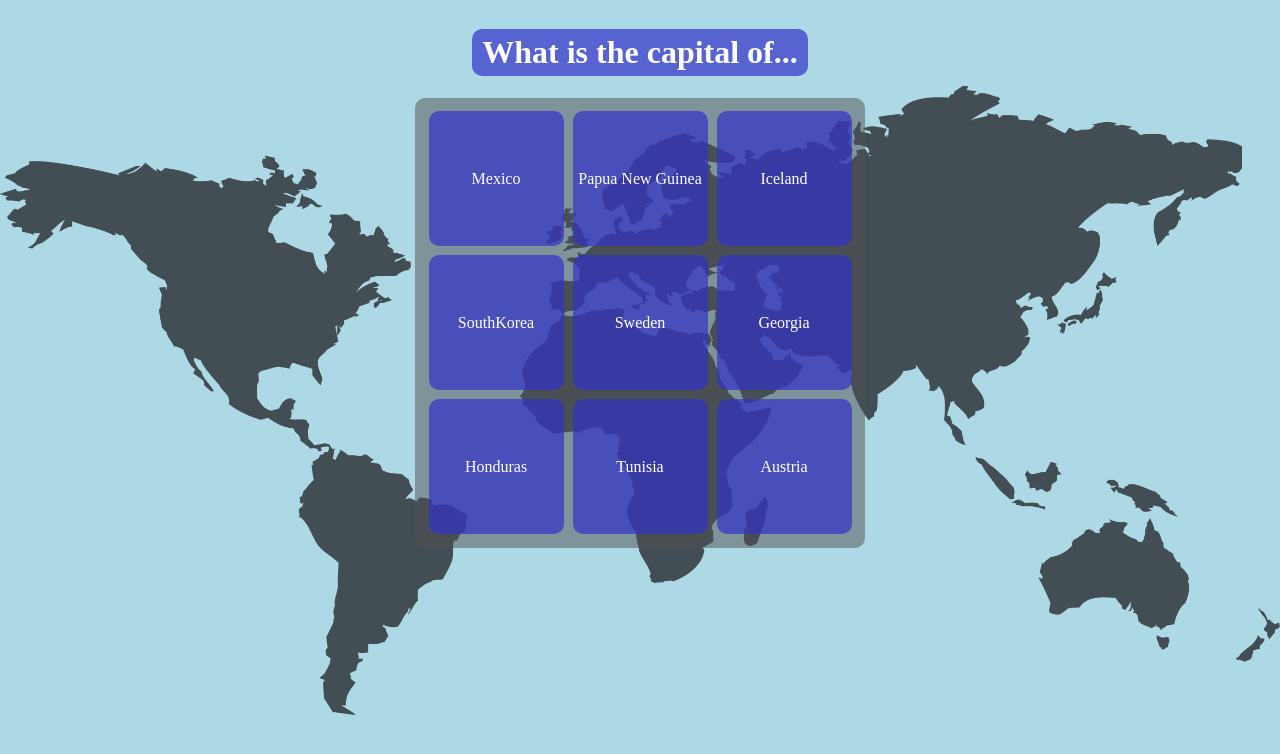
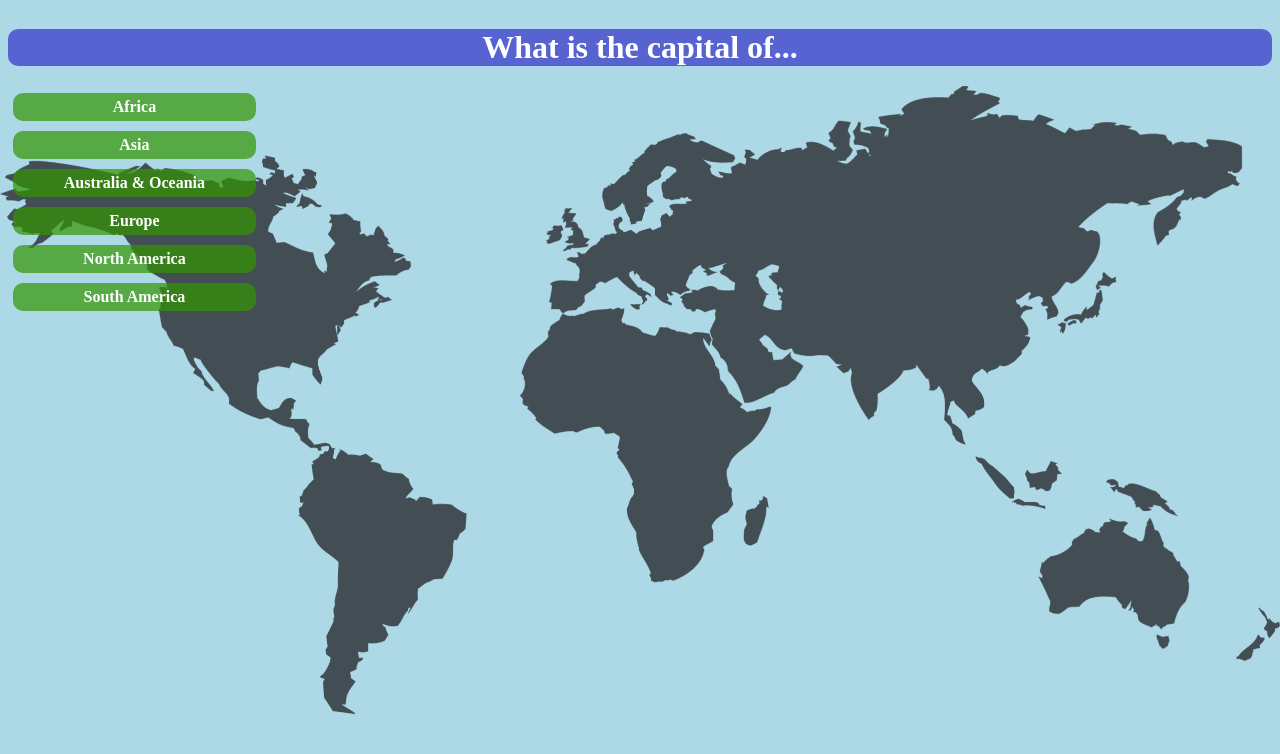
Before and after one commit to krzzalew/Flashcards, a plain HTML site: page index.html in a window 1280 px wide. Drawn offline with Linux system fonts and the light colour scheme; a web font is replaced by a local one.

Commit message:
Second release. Added buttons with continent names allowing random generating of countries/capital pairs. Added background effects and RWD.

```diff
--- /dev/null
+++ b/flashScript.js
@@ -0,0 +1,183 @@
+// Creating arrays of countries and corresponding capitals for all continents. The arrays are required to have the same order
+// and length of at least 9 elements.
+const euCountries = ("Albania,Andorra,Armenia,Austria,Azerbaijan,Belarus,Belgium,Bosnia and Herzegovina,Bulgaria,Croatia,Cyprus," +
+    "Czech Republic,Denmark,Estonia,Finland,France,Georgia,Germany,Greece,Hungary,Iceland,Ireland,Italy,Latvia,Liechtenstein," +
+    "Lithuania,Luxembourg,Macedonia,Malta,Moldova,Monaco,Montenegro,Netherlands,Norway,Poland,Portugal,Romania,San Marino,Serbia," +
+    "Slovakia,Slovenia,Spain,Sweden,Switzerland,Ukraine,United Kingdom,Vatican City").split(",");
+
+const euCapitals = ("Tirana,Andorra la Vella,Yerevan,Vienna,Baku,Minsk,Brussels,Sarajevo,Sofia,Zagreb,Nicosia,Prague,Copenhagen," +
+    "Tallinn,Helsinki,Paris,Tbilisi,Berlin,Athens,Budapest,Reykjavik,Dublin,Rome,Riga,Vaduz,Vilnius,Luxembourg City,Skopje," +
+    "Valletta,Chisinau,Monaco,Podgorica,Amsterdam,Oslo,Warsaw,Lisbon,Bucharest,San Marino,Belgrade,Bratislava,Ljubljana,Madrid," +
+    "Stockholm,Bern,Kiev,London,Vatican City").split(",");
+
+const asCountries =("Afghanistan,Bahrain,Bangladesh,Bhutan,Brunei,Myanmar (Burma),Cambodia,China,East Timor,India,Indonesia,Iran," +
+    "Iraq,Israel,Japan,Jordan,Kazakhstan,North Korea,South Korea,Kuwait,Kyrgyzstan,Laos,Lebanon,Malaysia,Maldives,Mongolia,Nepal," +
+    "Oman,Pakistan,Philippines,Qatar,Russian Federation (Russia),Saudi Arabia,Singapore,Sri Lanka,Syria,Tajikistan,Thailand," +
+    "Turkey,Turkmenistan,United Arab Emirates,Uzbekistan,Vietnam,Yemen").split(",");
+
+const asCapitals =("Kabul,Manama,Dhaka,Thimpu,Bandar Seri Begawan,Nay Pyi Taw,Phnom Penh,Beijing,Dili,New Delhi,Jakarta,Tehran," +
+    "Baghdad,Jerusalem,Tokyo,Amman,Astana,Pyongyang,Seoul,Kuwait City,Bishkek,Vientiane,Beirut,Kuala Lumpur,Male (Maale)," +
+    "Ulaanbaatar,Kathmandu,Muscat,Islamabad,Manila,Doha,Moscow,Riyadh,Singapore,Colombo,Damascus,Dushanbe,Bangkok,Ankara,Ashgabat," +
+    "Abu Dhabi,Tashkent,Hanoi,Sanaa").split(",");
+
+const afCountries =("Algeria,Angola,Botswana,Burundi,Cameroon,Cape Verde,Central African Republic,Chad,Congo," +
+    "Democratic Republic of Congo,Egypt,Equatorial Guinea,Ethiopia,Gambia,Ghana,Guinea,Guinea-Bissau,Ivory Coast,Kenya,Libya," +
+    "Madagascar,Mali,Mauritius,Morocco,Mozambique,Namibia,Niger,Nigeria,Rwanda,Seychelles,Sierra Leone,Somalia,South Africa," +
+    "South Sudan,Sudan,Tanzania,Tunisia,Uganda,Zambia,Zimbabwe").split(",");
+
+const afCapitals =("Algiers,Luanda,Gaborone,Bujumbura,Yaounde,Praia,Bangui,N'Djamena,Brazzaville,Kinshasa,Cairo,Malabo," +
+    "Addis Ababa,Banjul,Accra,Conakry,Bissau,Yamoussoukro,Nairobi,Tripoli,Antananarivo,Bamako,Port Louis,Rabat,Maputo,Windhoek," +
+    "Niamey,Abuja,Kigali,Victoria,Freetown,Mogadishu,Cape Town; Pretoria; Bloemfontein,Juba,Khartoum,Dodoma,Tunis,Kampala,Lusaka," +
+    "Harare").split(",");
+
+const naCountries =("Antigua and Barbuda,Bahamas,Barbados,Belize,Canada,Costa Rica,Cuba,Dominica,Dominican Republic,El Salvador," +
+    "Grenada,Guatemala,Haiti,Honduras,Jamaica,Mexico,Nicaragua,Panama,Saint Kitts and Nevis,Saint Lucia," +
+    "Saint Vincent and the Grenadines,Trinidad and Tobago,United States").split(",");
+
+const naCapitals =("St. John's,Nassau,Bridgetown,Belmopan,Ottawa,San Jose,Havana,Roseau,Santo Domingo,San Salvador,St. George's," +
+    "Guatemala City,Port-au-Prince,Tegucigalpa,Kingston,Mexico City,Managua,Panama City,Basseterre,Castries,Kingstown," +
+    "Port of Spain,Washington D.C.").split(",");
+
+const saCountries =("Argentina,Bolivia,Brazil,Chile,Colombia,Ecuador,Guyana,Paraguay,Peru,Suriname,Uruguay,Venezuela").split(",");
+
+const saCapitals =("Buenos Aires,Sucre,Brasilia,Santiago,Bogota,Quito,Georgetown,Asuncion,Lima,Paramaribo,Montevideo,Caracas").split(",");
+
+const aoCountries =("Australia,Fiji,Kiribati,Marshall Islands,Micronesia,Nauru,New Zealand,Palau,Papua New Guinea,Samoa," +
+    "Solomon Islands,Tonga,Tuvalu,Vanuatu").split(",");
+
+const aoCapitals =("Canberra,Suva,South Tarawa,Majuro,Palikir,Yaren (not official),Wellington,Ngerulmud,Port Moresby,Apia,Honiara," +
+    "Nuku'alofa,Funafuti,Port Vila").split(",");
+
+// Assigning buttons to corresponding region images. Each button gets and appropriate function to show the proper region on
+// 'mouseover' event and hide it on 'mouseout'.
+const buttons = document.getElementsByClassName('btn');
+for (let i = 0; i < buttons.length; i++) {
+    let region = buttons[i].id;
+    let imgId;
+    switch (region) {
+        case 'eu':
+            imgId = 'imgEu'
+            break;
+        case 'as':
+            imgId = 'imgAs'
+            break;
+        case 'af':
+            imgId = 'imgAf'
+            break;
+        case 'na':
+            imgId = 'imgNa'
+            break;
+        case 'sa':
+            imgId = 'imgSa'
+            break;
+        case 'ao':
+            imgId = 'imgAo'
+            break;
+    }
+    buttons[i].addEventListener('mouseover', function () {
+        showRegion(imgId);
+    });
+    buttons[i].addEventListener('mouseout', function () {
+        hideRegion(region, imgId);
+    });
+}
+
+// Setting the initial animation of buttons.
+let time = 0;
+for (let i = 0; i < buttons.length; i++) {
+    buttons[i].style.animation = 'btnLoad 1s ' + time + 's forwards';
+    time += 0.1;
+}
+
+// Functions used by button elements to show/hide continent images on 'mouseover'
+function showRegion(imgId) {
+    document.getElementById(imgId).style.opacity = '1';
+}
+
+function hideRegion(region, imgId) {
+    let current = document.getElementById(region);
+    if (! current.classList.contains('active')) {
+        document.getElementById(imgId).style.opacity = '0';
+    }
+}
+
+// The main function triggered on button 'click'. Draws a random set of 9 (country/capital) pairs for the selected continent.
+// 1) Pick the proper arrays of countries, capitals and the continent image id.
+function setRegion(continent) {
+    let allCountries;
+    let allCapitals;
+    let image;
+    switch (continent) {
+        case 'eu':
+            allCountries = euCountries;
+            allCapitals = euCapitals;
+            image = 'imgEu';
+            break;
+        case 'as':
+            allCountries = asCountries;
+            allCapitals = asCapitals;
+            image = 'imgAs';
+            break;
+        case 'af':
+            allCountries = afCountries;
+            allCapitals = afCapitals;
+            image = 'imgAf';
+            break;
+        case 'na':
+            allCountries = naCountries;
+            allCapitals = naCapitals;
+            image = 'imgNa';
+            break;
+        case 'sa':
+            allCountries = saCountries;
+            allCapitals = saCapitals;
+            image = 'imgSa';
+            break;
+        case 'ao':
+            allCountries = aoCountries;
+            allCapitals = aoCapitals;
+            image = 'imgAo';
+            break;
+    }
+
+    // Show the board area if it was hidden.
+    const board = document.getElementsByClassName('board');
+    board[0].style.opacity = '1';
+
+    // 2) Add 'active' class to the clicked button and remove it from the others.
+    for (let button of document.getElementsByClassName('btn')) {
+        button.className = button.className.replace(' active', '');
+    }
+    document.getElementById(continent).className += ' active';
+
+    // 3) Show only the selected continent.
+    const bgImages = document.getElementsByClassName('region');
+    for (let i = 0; i < bgImages.length; i++) {
+        bgImages[i].style.opacity = '0';
+    }
+    document.getElementById(image).style.opacity = '1';
+
+    // 4) Choose 9 random numbers from a range equal to countries array length.
+    const countries = [];
+    const capitals = [];
+    const numbers = new Set();
+    const len = allCountries.length;
+    while (numbers.size < 9) {
+        let pos = Math.floor(Math.random() * len);
+        numbers.add(pos);
+    }
+
+    // 5) Pick 9 countries and capitals using chosen numbers as their indices.
+    numbers.forEach(function (value) {
+        countries.push(allCountries[value]);
+        capitals.push(allCapitals[value]);
+    });
+
+    // 6) For each card element add a country to the front and a capital to the back side.
+    const fronts = document.getElementsByClassName('front');
+    const backs = document.getElementsByClassName('back');
+    for (let i = 0; i < 9; i++) {
+        fronts[i].firstChild.firstChild.nodeValue = countries[i];
+        backs[i].firstChild.firstChild.nodeValue = capitals[i];
+    }
+}
--- a/flashcards.css
+++ b/flashcards.css
@@ -7,16 +7,69 @@
 }
 
 body {
-    background: lightblue url("world.png") no-repeat fixed center/contain;
+    background: lightblue;
 }
 
-h1 {
+.backgrounds {
+    height: 100vh;
+    width: 100vw;
+    margin: 0;
+    position: fixed;
+    left: 0;
+    top: 0;
+    z-index: -1;
+}
+
+.bgImage {
+    height: 100%;
+    width: 100%;
+    position: absolute;
+    top: 0;
+    left: 0;
+    object-fit: contain;
+}
+
+.region {
+    opacity: 0;
+    transition: 0.6s;
+}
+
+.quiz-area {
+    display: flex;
+    flex-wrap: wrap;
+}
+
+.title {
+    animation: titleLoad 1s 0.5s forwards;
     background-color: rgba(50,50,200,0.7);
     color: white;
-    display: inline-block;
+    flex: 100%;
     font-family: 'Quattrocento', serif;
-    padding: 5px 10px;
     border-radius: 10px;
+    transform: translate(0, -300%);
+}
+
+.buttons {
+    display: flex;
+    flex-direction: column;
+    padding: 0 5px;
+    margin-bottom: 10px;
+    flex: 20%;
+    max-width: 20%;
+}
+
+button {
+    margin: 5px 0;
+    background-color: rgba(50,150,0,0.7);
+    color: white;
+    border: none;
+    border-radius: 10px;
+    padding: 5px;
+    font-family: 'Fanwood Text', serif;
+    font-weight: bold;
+    font-size: medium;
+    transform: translate(-150%);
+    transition: 0.5s;
 }
 
 .board {
@@ -27,10 +80,10 @@ h1 {
     justify-content: center;
     align-content: center;
     margin: auto;
-    height: 90vw;
-    max-height: 450px;
-    width: 90vw;
-    max-width: 450px;
+    height: 75vh;
+    width: 75vh;
+    opacity: 0;
+    transition: .5s;
 }
 
 .container {
@@ -50,7 +103,6 @@ h1 {
 .front,
 .back {
     border-radius: 10px;
-    color: white;
     font-family: 'Fanwood Text', serif;
     position: absolute;
     height: 100%;
@@ -59,10 +111,12 @@ h1 {
     display: flex;
     align-items: center;
     justify-content: center;
+    padding: 5px;
 }
 
 .front {
     background-color: rgba(50,50,200,0.7);
+    color: white;
 }
 
 .back {
@@ -75,3 +129,35 @@ h1 {
 .container:hover .card {
     transform: rotateY(180deg);
 }
+
+button:hover,
+.active {
+    background-color: rgba(50,100,0,0.7);
+}
+
+@keyframes btnLoad {
+    from {transform: translate(-150%);}
+    to {transform: translate(0);}
+}
+
+@keyframes titleLoad {
+    from {transform: translate(0, -300%);}
+    to {transform: translate(0, 0)}
+}
+
+@media only screen and (orientation: portrait) {
+    .board {
+        height: 90vw;
+        width: 90vw;
+    }
+
+    .buttons {
+        flex: 100%;
+        max-width: none;
+    }
+
+    .front,
+    .back {
+        font-size: small;
+    }
+}
--- a/index.html
+++ b/index.html
@@ -2,70 +2,91 @@
 <html lang="en">
 <head>
     <meta charset="UTF-8">
+    <meta name="viewport" content="width=device-width, initial-scale=1">
     <title>Title</title>
     <link href="flashcards.css" rel="stylesheet">
 </head>
 <body>
 
+<div class="backgrounds">
+    <img class="bgImage" src="world.png" alt="World map">
+    <img class="bgImage region" id="imgAf" src="africa.png" alt="Africa">
+    <img class="bgImage region" id="imgAs" src="asia.png" alt="Asia">
+    <img class="bgImage region" id="imgAo" src="australiaoceania.png" alt="Australia Oceania">
+    <img class="bgImage region" id="imgEu" src="europe.png" alt="Europe">
+    <img class="bgImage region" id="imgNa" src="northamerica.png" alt="North America">
+    <img class="bgImage region" id="imgSa" src="southamerica.png" alt="South America">
+</div>
+
 <div class="quiz-area">
-    <h1>What is the capital of...</h1>
+    <h1 class="title">What is the capital of...</h1>
+    <div class="buttons">
+        <button class="btn" id="af" onclick="setRegion('af')">Africa</button>
+        <button class="btn" id="as" onclick="setRegion('as')">Asia</button>
+        <button class="btn" id="ao" onclick="setRegion('ao')">Australia & Oceania</button>
+        <button class="btn" id="eu" onclick="setRegion('eu')">Europe</button>
+        <button class="btn" id="na" onclick="setRegion('na')">North America</button>
+        <button class="btn" id="sa" onclick="setRegion('sa')">South America</button>
+    </div>
     <div class="board">
         <div class="container">
             <div class="card">
-                <div class="front"><p>Mexico</p></div>
-                <div class="back"><p>Mexico City</p></div>
+                <div class="front"><p> </p></div>
+                <div class="back"><p> </p></div>
             </div>
         </div>
         <div class="container">
             <div class="card">
-                <div class="front"><p>Papua New Guinea</p></div>
-                <div class="back"><p>Port Moresby</p></div>
+                <div class="front"><p> </p></div>
+                <div class="back"><p> </p></div>
             </div>
         </div>
         <div class="container">
             <div class="card">
-                <div class="front"><p>Iceland</p></div>
-                <div class="back"><p>Reykjavik</p></div>
+                <div class="front"><p> </p></div>
+                <div class="back"><p> </p></div>
             </div>
         </div>
         <div class="container">
             <div class="card">
-                <div class="front"><p>SouthKorea</p></div>
-                <div class="back"><p>Seoul</p></div>
+                <div class="front"><p> </p></div>
+                <div class="back"><p> </p></div>
             </div>
         </div>
         <div class="container">
             <div class="card">
-                <div class="front"><p>Sweden</p></div>
-                <div class="back"><p>Stockholm</p></div>
+                <div class="front"><p> </p></div>
+                <div class="back"><p> </p></div>
             </div>
         </div>
         <div class="container">
             <div class="card">
-                <div class="front"><p>Georgia</p></div>
-                <div class="back"><p>Tbilisi</p></div>
+                <div class="front"><p> </p></div>
+                <div class="back"><p> </p></div>
             </div>
         </div>
         <div class="container">
             <div class="card">
-                <div class="front"><p>Honduras</p></div>
-                <div class="back"><p>Tegucigalpa</p></div>
+                <div class="front"><p> </p></div>
+                <div class="back"><p> </p></div>
             </div>
         </div>
         <div class="container">
             <div class="card">
-                <div class="front"><p>Tunisia</p></div>
-                <div class="back"><p>Tunis</p></div>
+                <div class="front"><p> </p></div>
+                <div class="back"><p> </p></div>
             </div>
         </div>
         <div class="container">
             <div class="card">
-                <div class="front"><p>Austria</p></div>
-                <div class="back"><p>Vienna</p></div>
+                <div class="front"><p> </p></div>
+                <div class="back"><p> </p></div>
             </div>
         </div>
     </div>
 </div>
 
+<script src="flashScript.js"></script>
+
 </body>
 </html>
```
Also changed, not shown: africa.png (added), asia.png (added), australiaoceania.png (added), europe.png (added), northamerica.png (added), southamerica.png (added), 1 other file.
